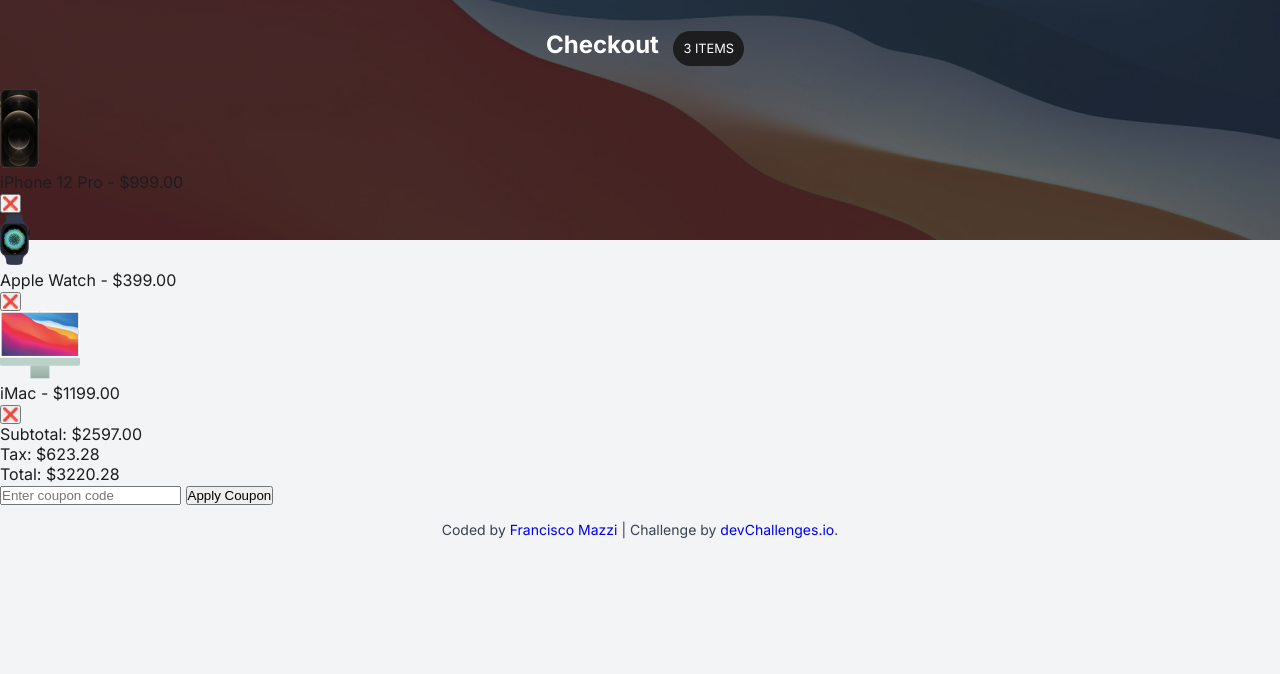
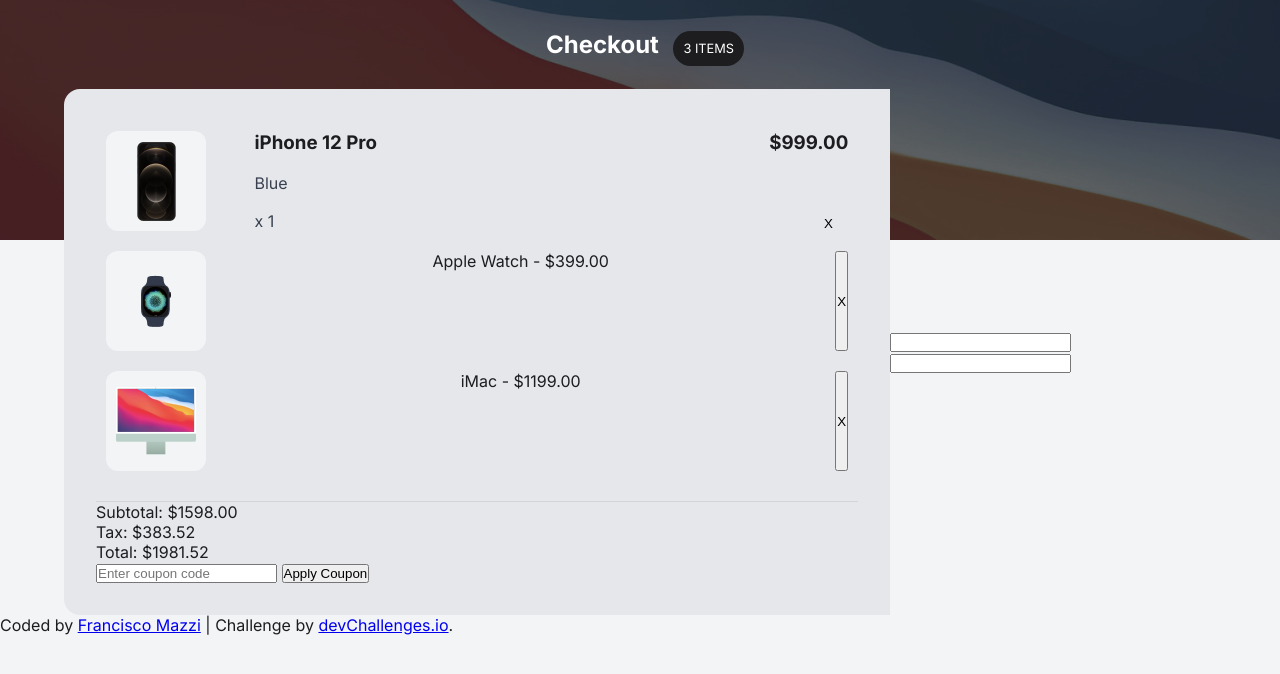
Before and after one commit to franmazzi1/Device-Shop-Checkout, a plain HTML site: page index.html in a window 1280 px wide. Drawn offline with Linux system fonts and the light colour scheme.

Commit message:
first item complete

```diff
--- a/index.html
+++ b/index.html
@@ -28,22 +28,39 @@
 
     <main>
       <div id="cart">
+        <div class="items-container">
           <div class="item">
+            <div class="img-container">
               <img src="resources/Gold.png" alt="iPhone 12 Pro">
-          <p>iPhone 12 Pro - $999.00</p>
-          <button class="remove">❌</button>
+            </div>
+            <div class="item-info">
+              <div class="item-features">
+                <h3>iPhone 12 Pro</h3>
+                <p>Blue</p>
+                <p class="item-cant">x 1</p>
+              </div>
+              <div class="item-pay">
+                <h3>$999.00</h3>
+                <button class="remove">X</button>
+              </div>
+            </div>
           </div>
 
           <div class="item">
+            <div class="img-container">
               <img src="resources/Apple-watch.png" alt="Apple Watch">
+            </div>
             <p>Apple Watch - $399.00</p>
-          <button class="remove">❌</button>
+            <button class="remove">X</button>
           </div>
 
           <div class="item">
+            <div class="img-container">
               <img src="resources/iMac.png" alt="iMac">
+            </div>
             <p>iMac - $1199.00</p>
-          <button class="remove">❌</button>
+            <button class="remove">X</button>
+          </div>
         </div>
 
         <p>Subtotal: <span id="subtotal">$2597.00</span></p>
@@ -54,7 +71,12 @@
         <button id="applyCoupon">Apply Coupon</button>
       </div>
 
-
+      <div>
+        <form action="asd">
+          <input type="text" name="" id="">
+          <input type="text" name="" id="">
+        </form>
+      </div>
     </main>
 
 
--- a/style.css
+++ b/style.css
@@ -34,6 +34,97 @@ header p{
     border-radius: 20px;
 
 }
+
+main{
+    display: flex;
+
+    justify-content: center;
+    align-items: center;
+    border-radius: 20px;
+    width: 90%;
+    margin: auto;
+}
+
+#cart{
+    padding: 32px;
+    background-color: #E5E7EB;
+    border-top-left-radius: 16px;
+    border-bottom-left-radius: 16px;
+    width: 80%;
+
+
+.items-container{
+    padding-bottom: 20px;
+    border-bottom: 1px solid #D2D5DA;
+}
+.item {
+    display: flex;
+    justify-content: space-between;
+    width: 100%;
+    padding: 10px;
+}
+
+
+.img-container{
+    background-color: #F3F4F6;
+    width: 100px;
+    height: 100px;
+    border-radius: 12px;
+    display: flex;
+    justify-content: center;
+    align-items: center;
+    padding: 10px;
+}
+.img-container img {
+    object-fit: cover;
+}
+
+
+.item-info{
+    display: flex;
+    justify-content: space-between;
+    width: 80%;
+}
+.item-features{
+    display: flex;
+    justify-content: space-between;
+    flex-direction: column;
+}
+.item-features p{
+    color: #394150;
+}
+
+.item-pay{
+    text-align: right;
+    display: flex;
+    justify-content: space-between;
+    flex-direction: column;
+    align-items: flex-end;
+}
+.item-pay button{
+    border: none;
+    width: 50%;
+    background-color: transparent;
+}
+
+
+
+
+
+
+
+
+
+
+
+
+
+
+
+
+
+
+
 .author-info {
     font-size: 14px;
     text-align: center;
```
Lines whose indentation alone changed are shown as unchanged.
